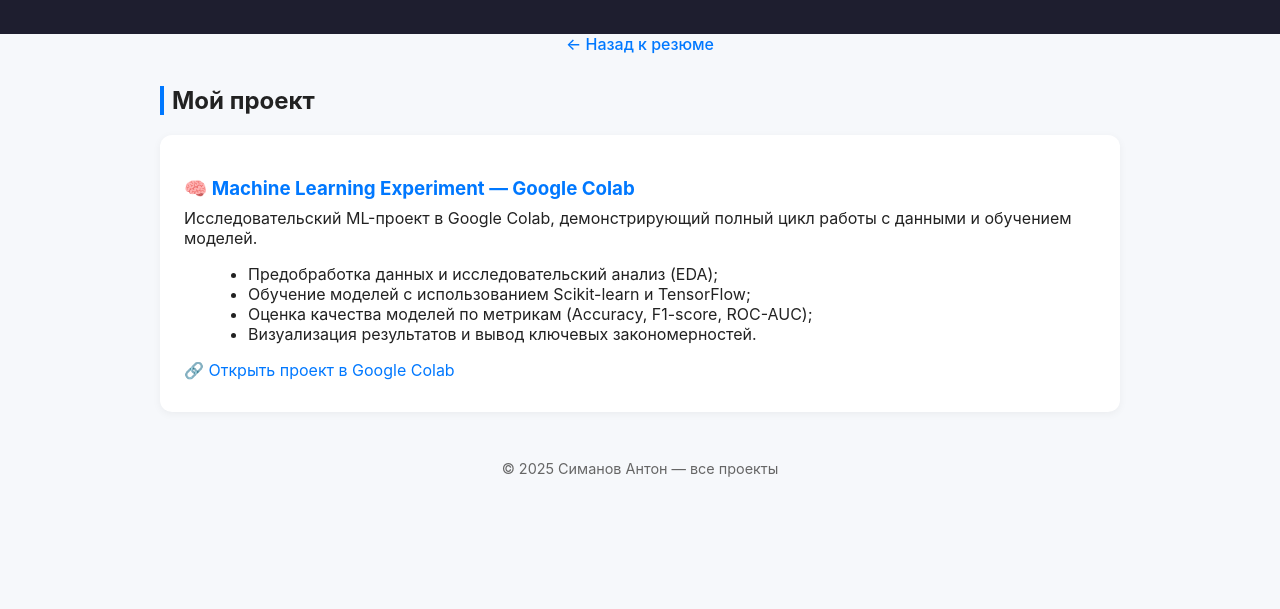
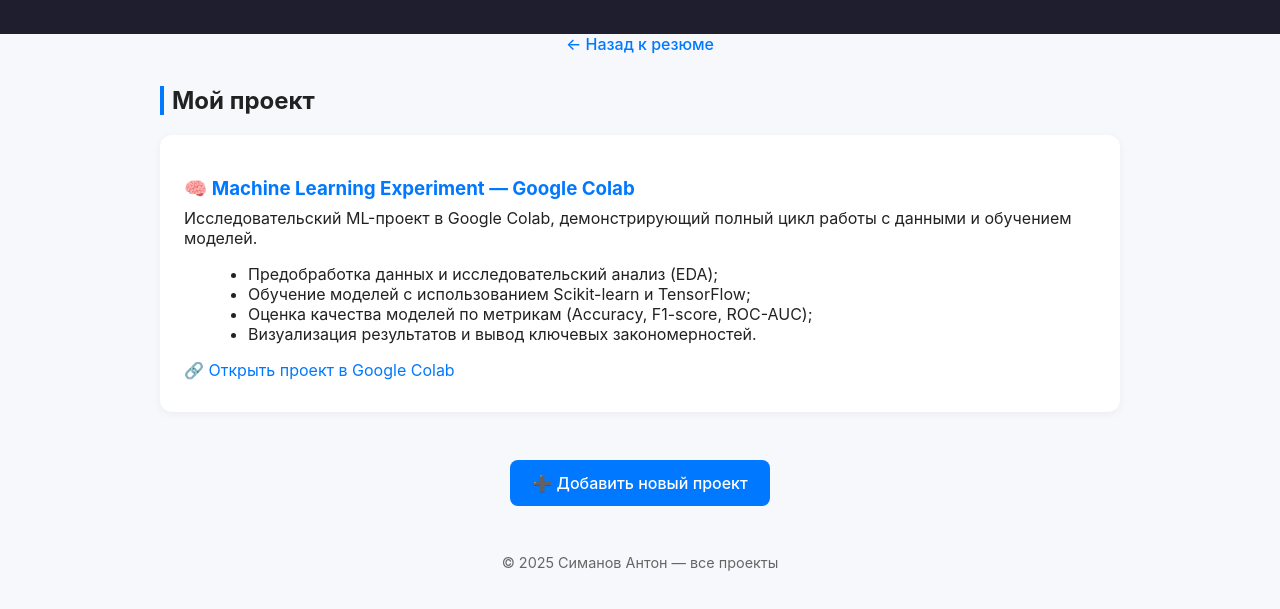
Before and after one commit to Tony14100/tony14100.github.io, a plain HTML site: page projects.html in a window 1280 px wide. Shown: the part 99-708 px from the top of the page. Drawn offline with Linux system fonts and the light colour scheme.

Commit message:
Update projects.html

```diff
--- a/projects.html
+++ b/projects.html
@@ -80,6 +80,25 @@
       color: #666;
       font-size: 0.9rem;
     }
+    .add-project {
+      display: inline-block;
+      background: #0078ff;
+      color: #fff;
+      padding: 0.8rem 1.4rem;
+      border-radius: 8px;
+      text-decoration: none;
+      font-weight: 500;
+      transition: background 0.2s, transform 0.2s;
+      margin-top: 1rem;
+    }
+    .add-project:hover {
+      background: #005fcc;
+      transform: translateY(-2px);
+    }
+    .center {
+      text-align: center;
+      margin-top: 2rem;
+    }
   </style>
 </head>
 <body>
@@ -116,6 +135,12 @@
         </p>
       </div>
 
+      <div class="center">
+        <a class="add-project" href="https://github.com/Tony14100/tony14100.github.io" target="_blank">
+          ➕ Добавить новый проект
+        </a>
+      </div>
+
     </section>
 
   </main>
```
